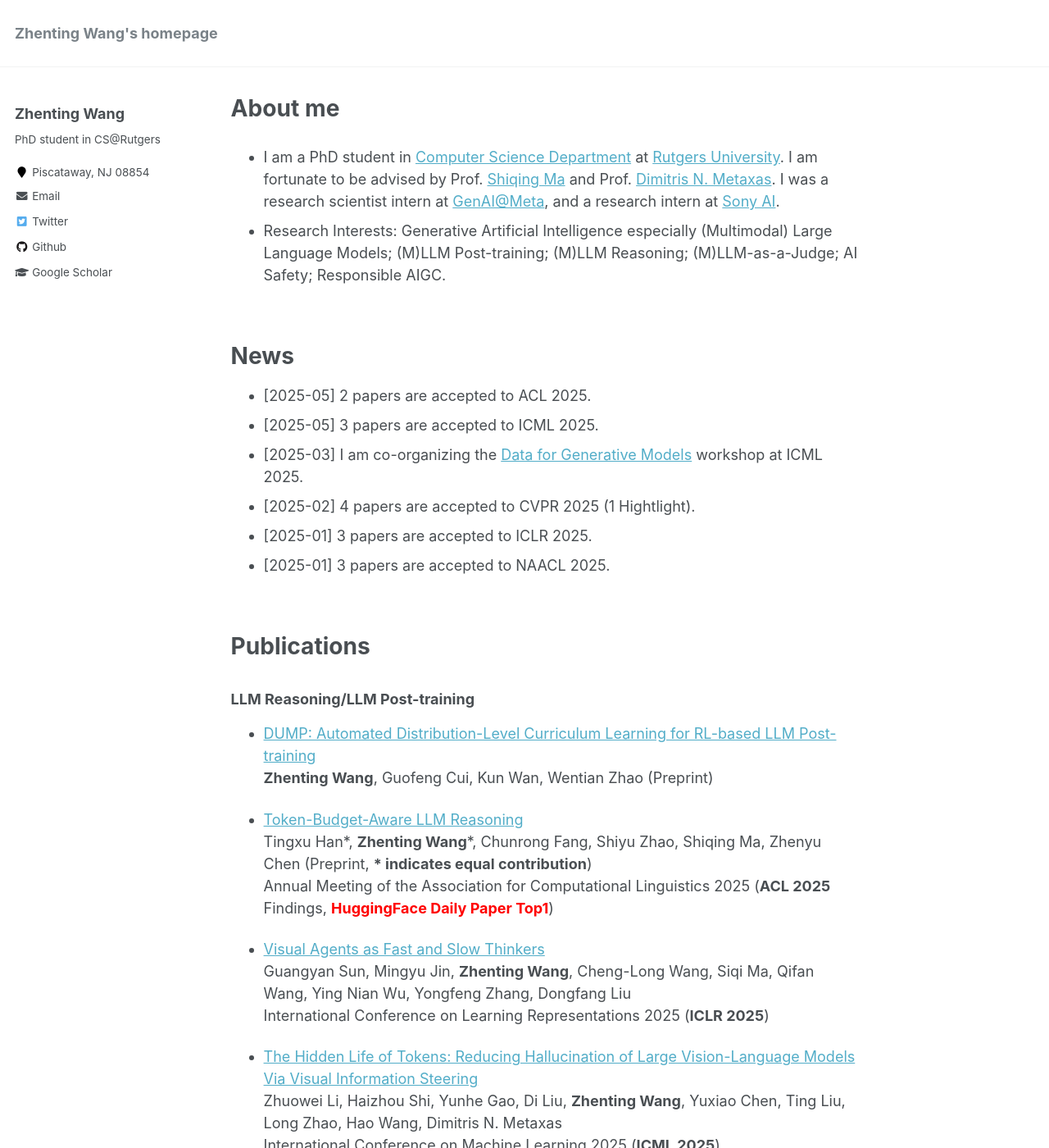
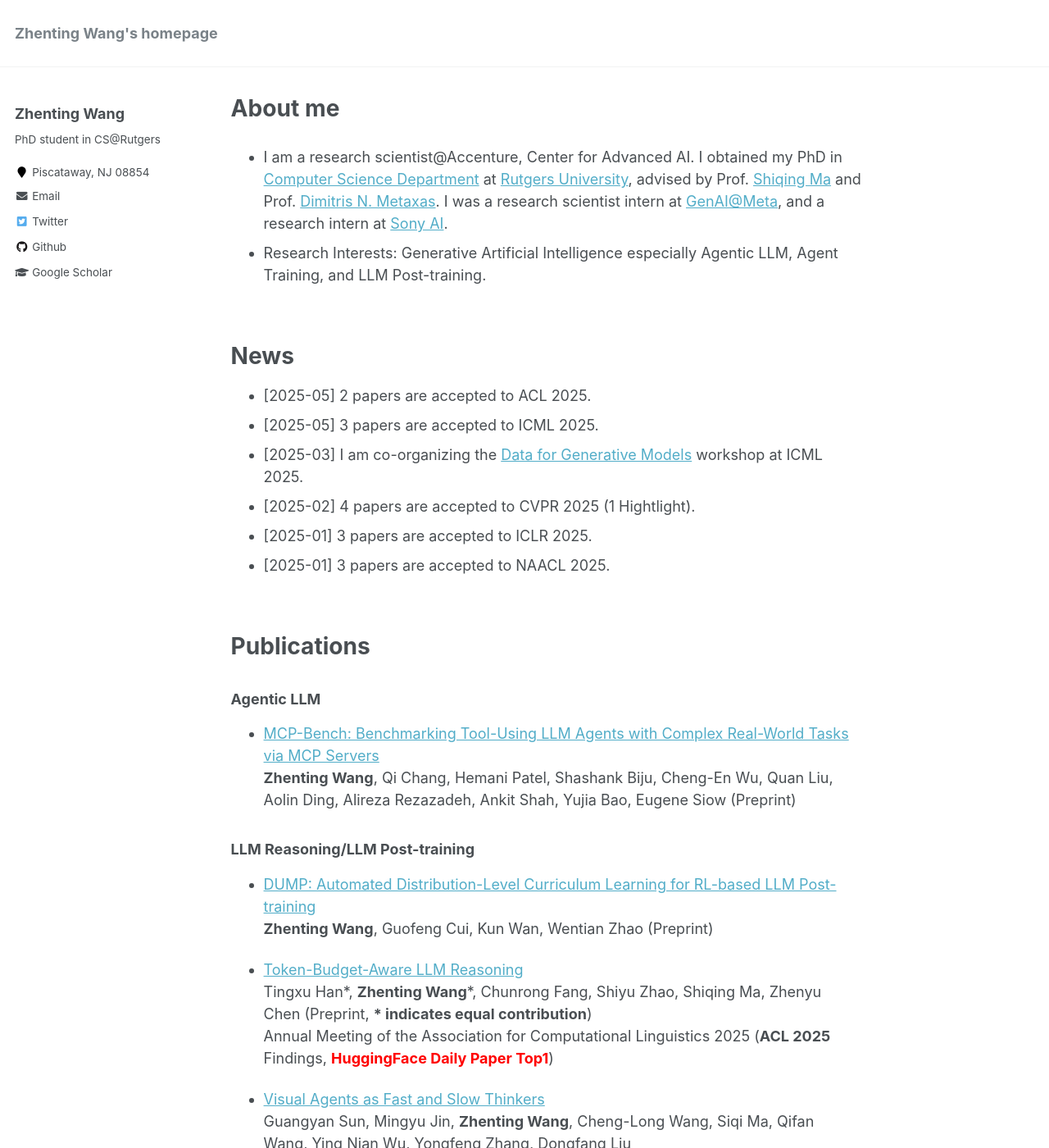
Before and after one commit to ZhentingWang/zhentingwang.github.io, a Jekyll site: the page built from _pages/about.md, in a window 1280 px wide and 1400 px high. Shown: the whole window at 82% size. Built offline with Jekyll 4.4.1, drawn with Linux system fonts in a browser that asks for light colours; some of the changed text lies outside the part shown.

Commit message:
Update about.md

```diff
--- a/_pages/about.md
+++ b/_pages/about.md
@@ -8,8 +8,8 @@ redirect_from:
   - /about.html
 ---
 
-* I am a PhD student in [Computer Science Department](https://www.cs.rutgers.edu/) at [Rutgers University](https://www.rutgers.edu/). I am fortunate to be advised by Prof. [Shiqing Ma](https://people.cs.umass.edu/~shiqingma/) and Prof. [Dimitris N. Metaxas](https://people.cs.rutgers.edu/~dnm/). I was a research scientist intern at [GenAI@Meta](https://ai.meta.com/), and a research intern at [Sony AI](https://ai.sony/).
-* Research Interests: Generative Artificial Intelligence especially (Multimodal) Large Language Models; (M)LLM Post-training; (M)LLM Reasoning; (M)LLM-as-a-Judge; AI Safety; Responsible AIGC.
+* I am a research scientist@Accenture, Center for Advanced AI. I obtained my PhD in [Computer Science Department](https://www.cs.rutgers.edu/) at [Rutgers University](https://www.rutgers.edu/), advised by Prof. [Shiqing Ma](https://people.cs.umass.edu/~shiqingma/) and Prof. [Dimitris N. Metaxas](https://people.cs.rutgers.edu/~dnm/). I was a research scientist intern at [GenAI@Meta](https://ai.meta.com/), and a research intern at [Sony AI](https://ai.sony/).
+* Research Interests: Generative Artificial Intelligence especially Agentic LLM, Agent Training, and LLM Post-training.
 
 <br>
 
@@ -70,6 +70,10 @@ News
 
 Publications
 ======
+
+### Agentic LLM
+* [MCP-Bench: Benchmarking Tool-Using LLM Agents with Complex Real-World Tasks via MCP Servers](https://arxiv.org/pdf/2508.20453)
+**Zhenting Wang**, Qi Chang, Hemani Patel, Shashank Biju, Cheng-En Wu, Quan Liu, Aolin Ding, Alireza Rezazadeh, Ankit Shah, Yujia Bao, Eugene Siow (Preprint)
 
 ### LLM Reasoning/LLM Post-training
 
@@ -144,15 +148,16 @@ Annual Conference of the Nations of the Americas Chapter of the Association for
 Weipeng Jiang, **Zhenting Wang**, Juan Zhai, Shiqing Ma, Zhengyu Zhao, Chao Shen
 Annual Conference of the Nations of the Americas Chapter of the Association for Computational Linguistics 2025 (**NAACL 2025** Findings)
 
+* [Uncertainty Quantification for Multiple-Choice Questions is Just One-Token Deep](https://arxiv.org/pdf/2407.11282)
+Qingcheng Zeng, Mingyu Jin, Qinkai Yu, **Zhenting Wang**, Wenyue Hua, Zihao Zhou, Guangyan Sun, Yanda Meng, Shiqing Ma, Qifan Wang, Felix Juefei-Xu, Kaize Ding, Fan Yang, Ruixiang Tang, Yongfeng Zhang
+ACM International Conference on Information and Knowledge Management 2025 (**CIKM 2025**)
+
 * [Finding needles in a haystack: A Black-Box Approach to Invisible Watermark Detection](https://arxiv.org/pdf/2403.15955.pdf)
 Minzhou Pan, **Zhenting Wang**, Xin Dong, Vikash Sehwag, Lingjuan Lyu, Xue Lin
 European Conference on Computer Vision 2024 (**ECCV 2024**)
 
 * [Robustness-aware Automatic Prompt Optimization](https://arxiv.org/pdf/2412.18196)
 Zeru Shi, **Zhenting Wang**, Yongye Su, Weidi Luo, Fan Yang, Yongfeng Zhang (Preprint)
-
-* [Uncertainty is Fragile: Manipulating Uncertainty in Large Language Models](https://arxiv.org/pdf/2407.11282)
-Qingcheng Zeng, Mingyu Jin, Qinkai Yu, **Zhenting Wang**, Wenyue Hua, Zihao Zhou, Guangyan Sun, Yanda Meng, Shiqing Ma, Qifan Wang, Felix Juefei-Xu, Kaize Ding, Fan Yang, Ruixiang Tang, Yongfeng Zhang (Preprint)
 
 
 
@@ -259,6 +264,8 @@ Service
 * Reviewer, NeurIPS Dataset and Benchmark Track, 2024
 * Reviewer, Backdoor Attacks and Defenses in Machine Learning Workshop (BANDS) at ICLR 2023
 * Reviewer, Backdoors in Deep Learning - The Good, the Bad, and the Ugly (BUGS) at NeurIPS 2023
+* Reviewer, Proceedings of the National Academy of Sciences Nexus (PNAS Nexus)
+* Reviewer, IEEE Transactions on Pattern Analysis and Machine Intelligence (IEEE TPAMI)
 * Reviewer, IEEE Transactions on Information Forensics & Security (IEEE TIFS)
 * Reviewer, IEEE Transactions on Neural Networks and Learning Systems (IEEE TNNLS)
 * Reviewer, ACM Transactions on Knowledge Discovery from Data (ACM TKDD)
```
